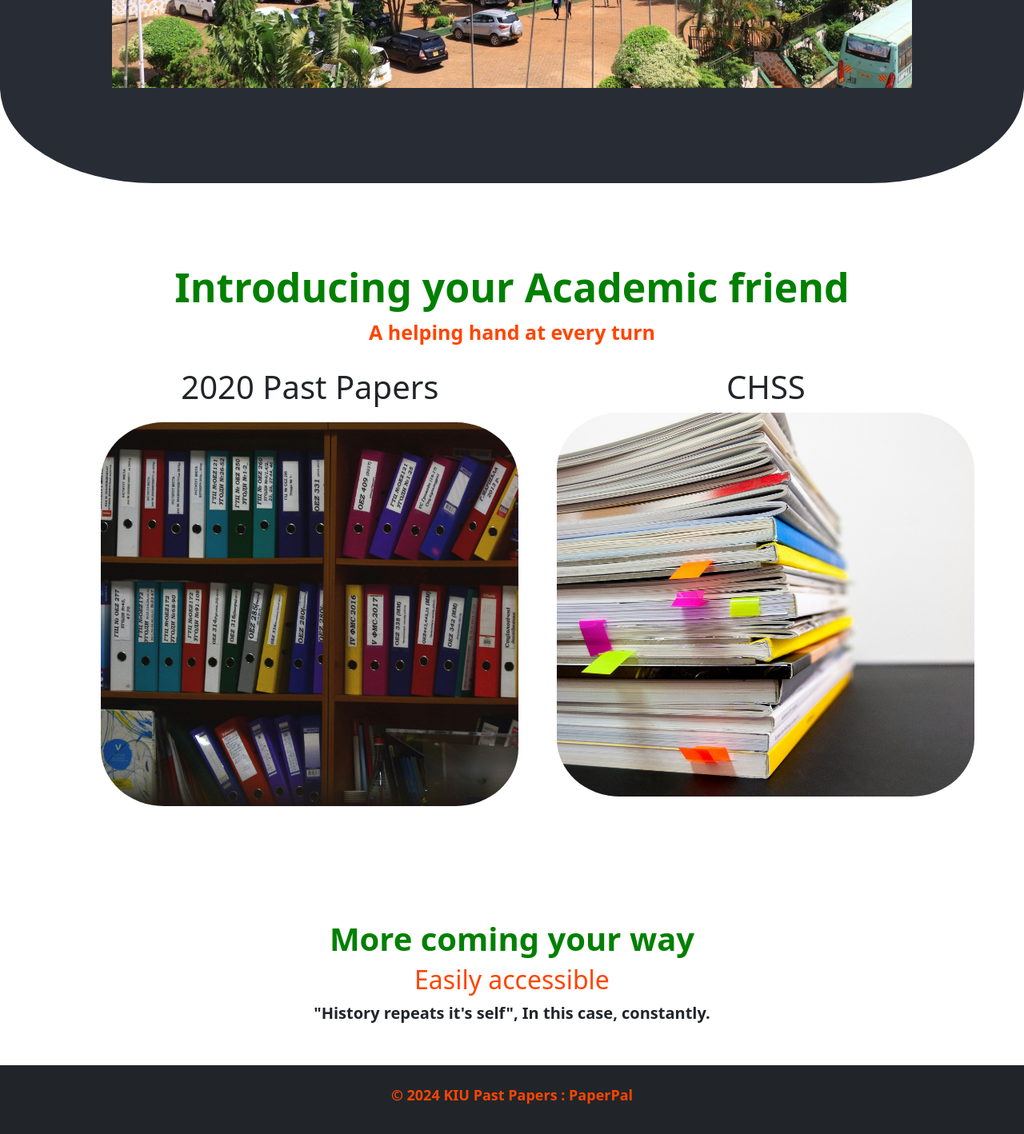
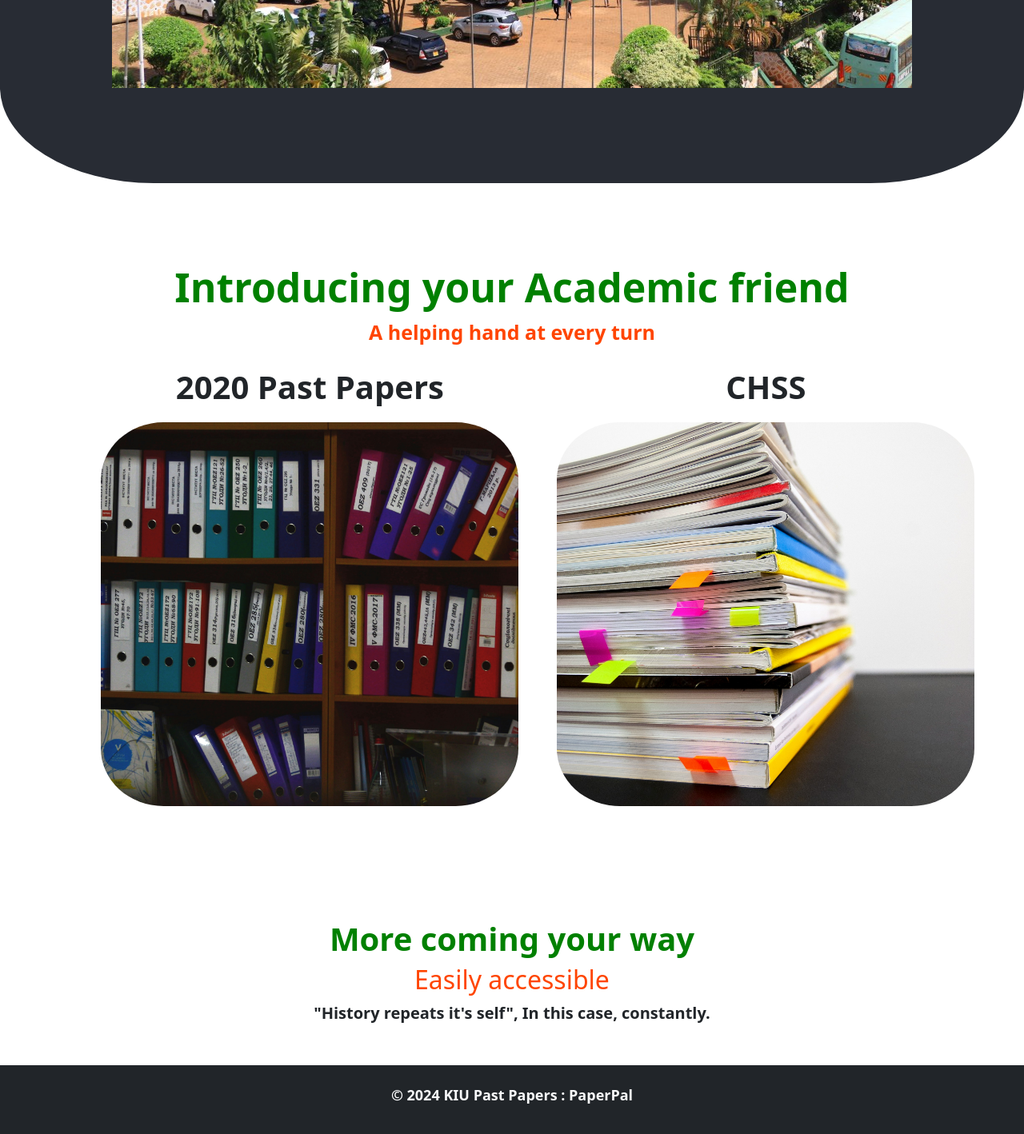
Before and after one commit to JesseOtim/Past, a React (Create React App) app: page / in a window 1280 px wide. Shown: the part 650-2068 px from the top of the page at 80% size. Built offline with nearby package versions, Linux system fonts and the light colour scheme.

Commit message:
Added fontweights and Refactor code

```diff
--- a/src/App.js
+++ b/src/App.js
@@ -220,14 +220,14 @@ function App() {
         <Row>
           <Col>
             <Container>
-              <h1 style={{ marginTop: "10px",marginBottom:"20px" }}>2020 Past Papers</h1>
+              <h1 style={{ marginTop: "10px",marginBottom:"20px",fontWeight:"bold" }}>2020 Past Papers</h1>
               <header className="HOD"></header>
             </Container>
           </Col>
 
           <Col>
             <Container>
-              <h1 style={{ marginTop: "10px" }}>CHSS</h1>
+              <h1 style={{ marginTop: "10px",marginBottom:"20px",fontWeight:"bold" }}>CHSS</h1>
               <header className="HODO"></header>
             </Container>
           </Col>
@@ -248,7 +248,7 @@ function App() {
       <footer className="bg-dark text-light py-4" style={{ marginTop: "50px" }}>
         <Container
           className="text-center"
-          style={{ color: "orangered", fontSize: "18px", fontWeight: "Bold" }}
+          style={{ fontSize: "18px", fontWeight: "Bold" }}
         >
           <p>&copy; 2024 KIU Past Papers : PaperPal</p>
         </Container>
```
